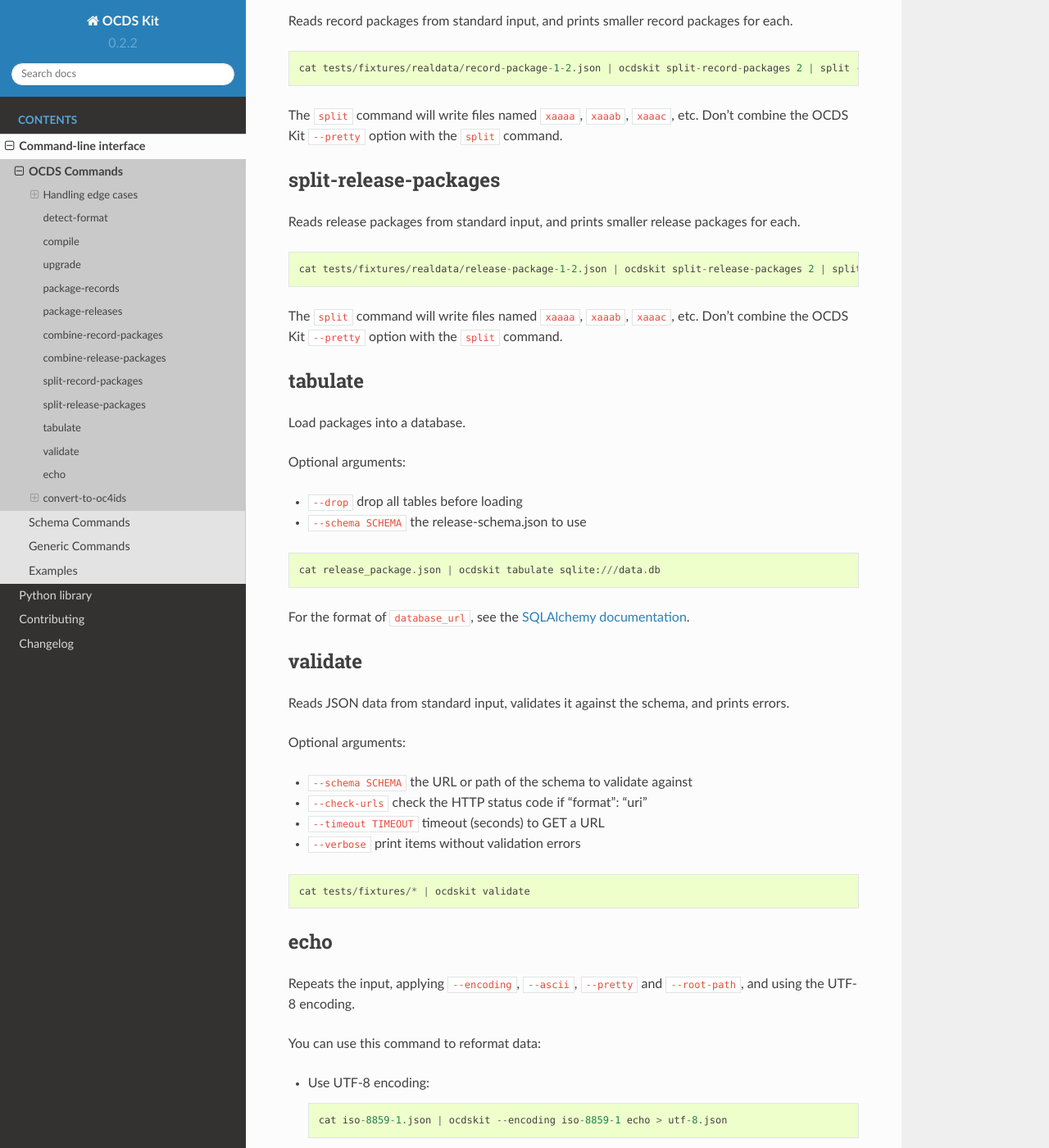
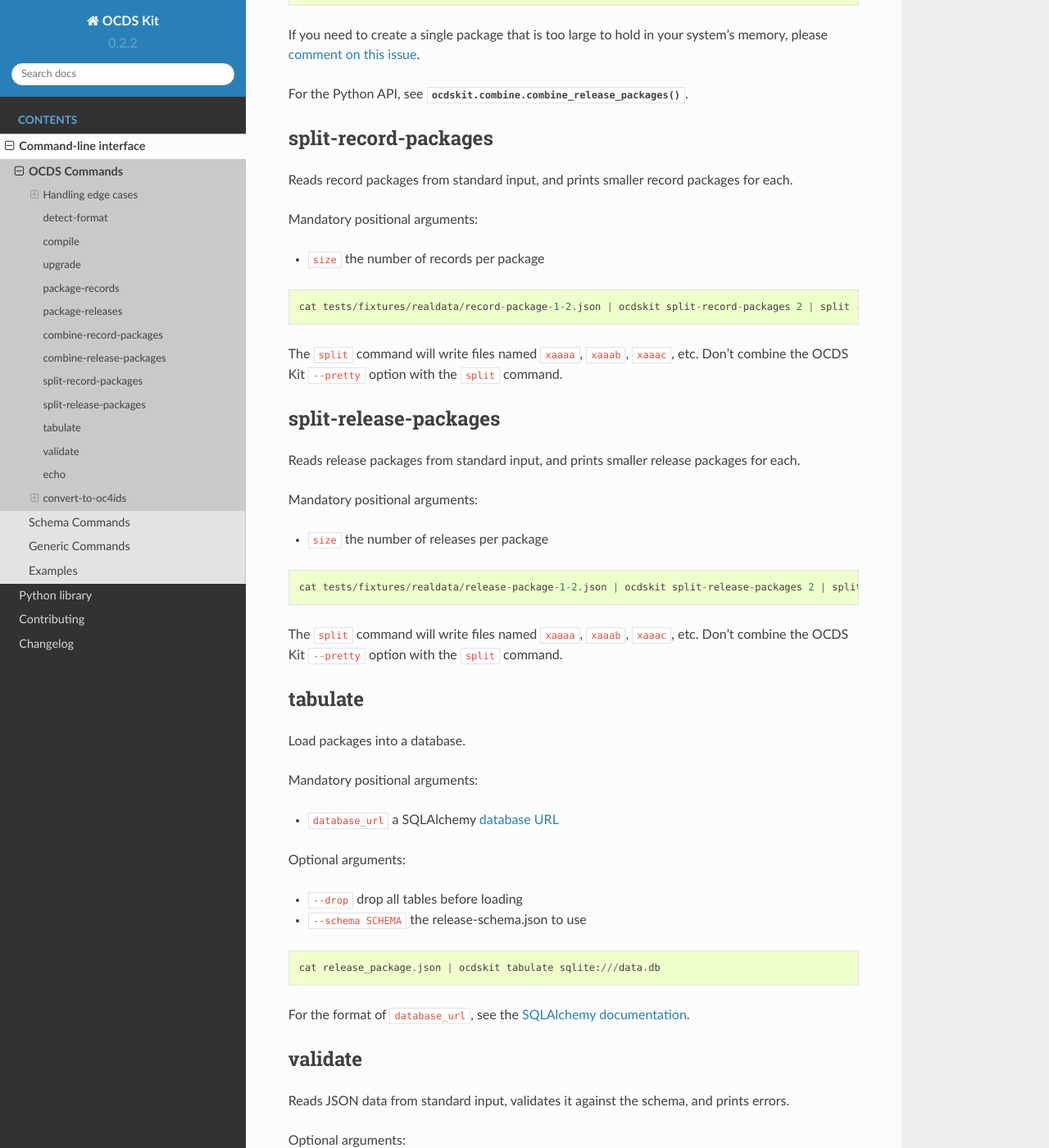
Before and after one commit to open-contracting/ocdskit, a Sphinx documentation site: the page built from docs/cli/ocds.rst, in a window 1280 px wide and 1400 px high, scrolled down 6324 px. Shown: the whole window at 82% size. Built offline with Sphinx 7.4.7 and the Read the Docs theme 2.0.0, drawn with Linux system fonts in a browser that asks for light colours; pages that are not in the unit, such as notebooks, are missing from menus; some of the changed text lies outside the part shown.

Commit message:
Document the mandatory positional arguments

```diff
--- a/docs/cli/ocds.rst
+++ b/docs/cli/ocds.rst
@@ -77,6 +77,10 @@
 * a JSON array of one of the above
 * `concatenated JSON <https://en.wikipedia.org/wiki/JSON_streaming#Concatenated_JSON>`__ of one of the above
 
+Mandatory positional arguments:
+
+* ``file`` OCDS files
+
 ::
 
     ocdskit detect-format tests/fixtures/realdata/release-package-1.json tests/fixtures/realdata/record-package-1.json
@@ -116,6 +120,10 @@
 OCDS 1.0 `describes <https://standard.open-contracting.org/1.0/en/schema/reference/#identifier>`__ an organization's ``name``, ``identifier``, ``address`` and ``contactPoint`` as relevant to identifying it. OCDS 1.1 `moves <https://standard.open-contracting.org/1.1/en/schema/reference/#parties>`__ organization data into a ``parties`` array. To upgrade from OCDS 1.0 to 1.1, we create an ``id`` for each organization, based on those identifying fields. This can result in duplicates in the ``parties`` array, if the same organization has different or missing values for identifying fields in different contexts. This can also lead to data loss if the same organization has different values for non-identifying fields in different contexts; the command prints warnings in such cases.
 
 **Note:** OCDS 1.0 uses the `whole-list merge <https://standard.open-contracting.org/1.0/en/schema/merging/#merging-rules>`__ strategy on the ``suppliers`` array to prepare the compiled release and versioned release, whereas OCDS 1.1 uses the `identifier merge <https://standard.open-contracting.org/1.1/en/schema/merging/#identifier-merge>`__ strategy. This means that you should merge first and then upgrade.
+
+Mandatory positional arguments:
+
+* ``versions`` the colon-separated old and new versions
 
 ::
 
@@ -248,6 +256,10 @@
 
 Reads record packages from standard input, and prints smaller record packages for each.
 
+Mandatory positional arguments:
+
+* ``size`` the number of records per package
+
 ::
 
     cat tests/fixtures/realdata/record-package-1-2.json | ocdskit split-record-packages 2 | split -l 1 -a 4
@@ -261,6 +273,10 @@
 
 Reads release packages from standard input, and prints smaller release packages for each.
 
+Mandatory positional arguments:
+
+* ``size`` the number of releases per package
+
 ::
 
     cat tests/fixtures/realdata/release-package-1-2.json | ocdskit split-release-packages 2 | split -l 1 -a 4
@@ -271,6 +287,10 @@
 --------
 
 Load packages into a database.
+
+Mandatory positional arguments:
+
+* ``database_url`` a SQLAlchemy `database URL <https://docs.sqlalchemy.org/en/13/core/engines.html#database-urls>`__
 
 Optional arguments:
 
```
Also changed, not shown: 1 other file.
